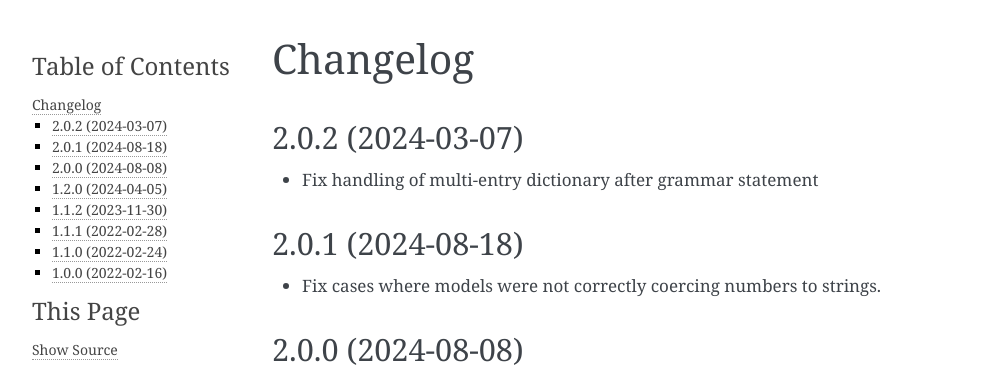
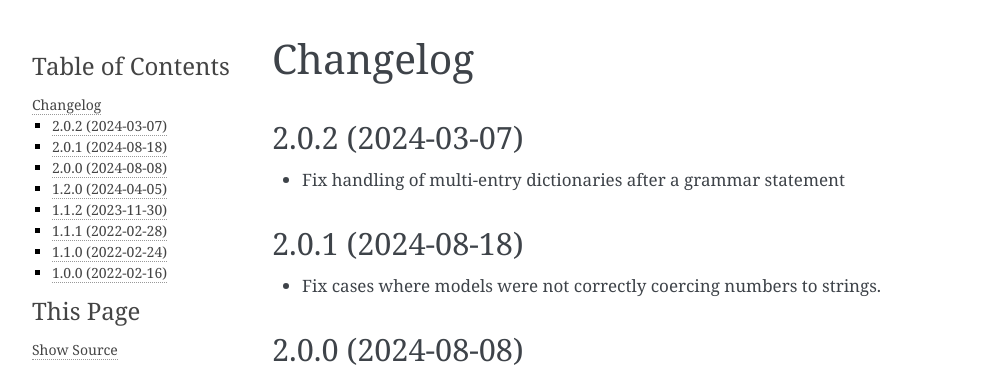
Before and after one commit to canonical/craft-grammar, a Sphinx documentation site: the page built from docs/changelog.rst, in a window 1280 px wide. Shown: the top 367 px of the page, without its empty margins (148-1141 px from the left). Built offline with Sphinx 7.4.7, drawn with Linux system fonts in a browser that asks for light colours; pages that are not in the unit, such as notebooks, are missing from menus.

Commit message:
docs: pr suggestion
Co-authored-by: Tiago Nobrega <tiago.nobrega@canonical.com>

```diff
--- a/docs/changelog.rst
+++ b/docs/changelog.rst
@@ -5,7 +5,7 @@ Changelog
 2.0.2 (2024-03-07)
 ------------------
 
-- Fix handling of multi-entry dictionary after grammar statement
+- Fix handling of multi-entry dictionaries after a grammar statement
 
 2.0.1 (2024-08-18)
 ------------------
```
